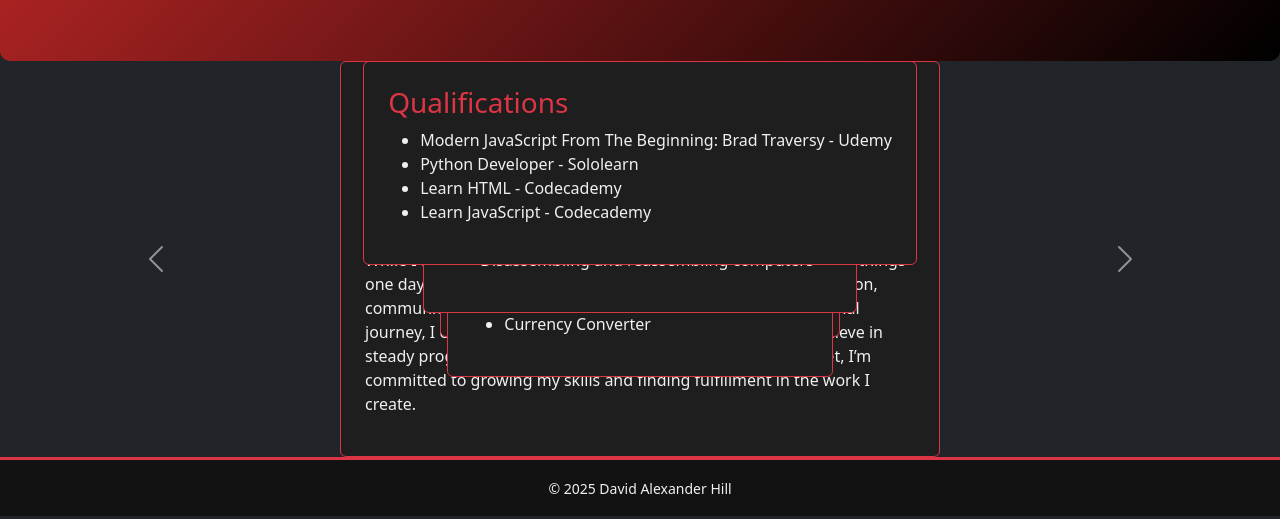
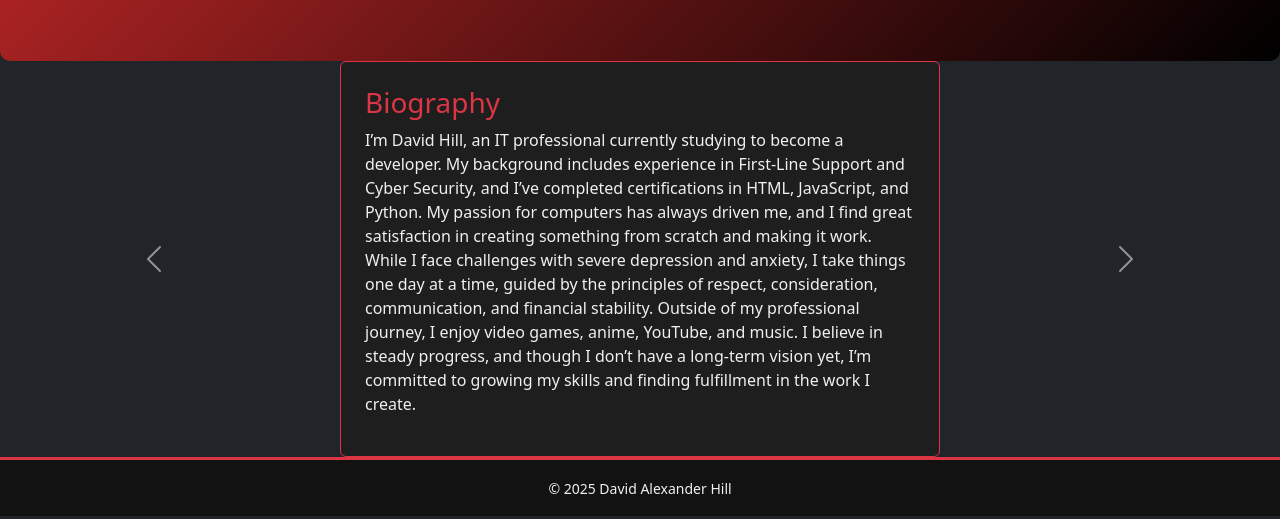
Before and after one commit to SassBlanket98/My-Ultimate-Website, a website: page about.html in a window 1280 px wide. Shown: the part 281-800 px from the top of the page. Drawn offline with nearby package versions, Linux system fonts and the light colour scheme.

Commit message:
Updated Styles

```diff
--- a/css/custom.css
+++ b/css/custom.css
@@ -61,3 +61,34 @@
 .card.bg-secondary .card-footer {
   color: white;
 }
+
+/* Carousel custom styling */
+#aboutCarousel {
+  max-width: 80%;
+  margin: auto;
+}
+
+.carousel-inner {
+  overflow: hidden;
+  width: 100%;
+}
+
+.carousel-item {
+  visibility: hidden;
+  opacity: 0;
+  transition: transform 0.5s ease-in-out, opacity 0.5s ease-in-out;
+  position: absolute;
+  width: 100%;
+  min-height: 300px;
+}
+
+.carousel-item.active {
+  visibility: visible;
+  opacity: 1;
+  position: relative;
+}
+
+.carousel-control-prev,
+.carousel-control-next {
+  width: 5%;
+}
```
Lines whose indentation alone changed are shown as unchanged.
